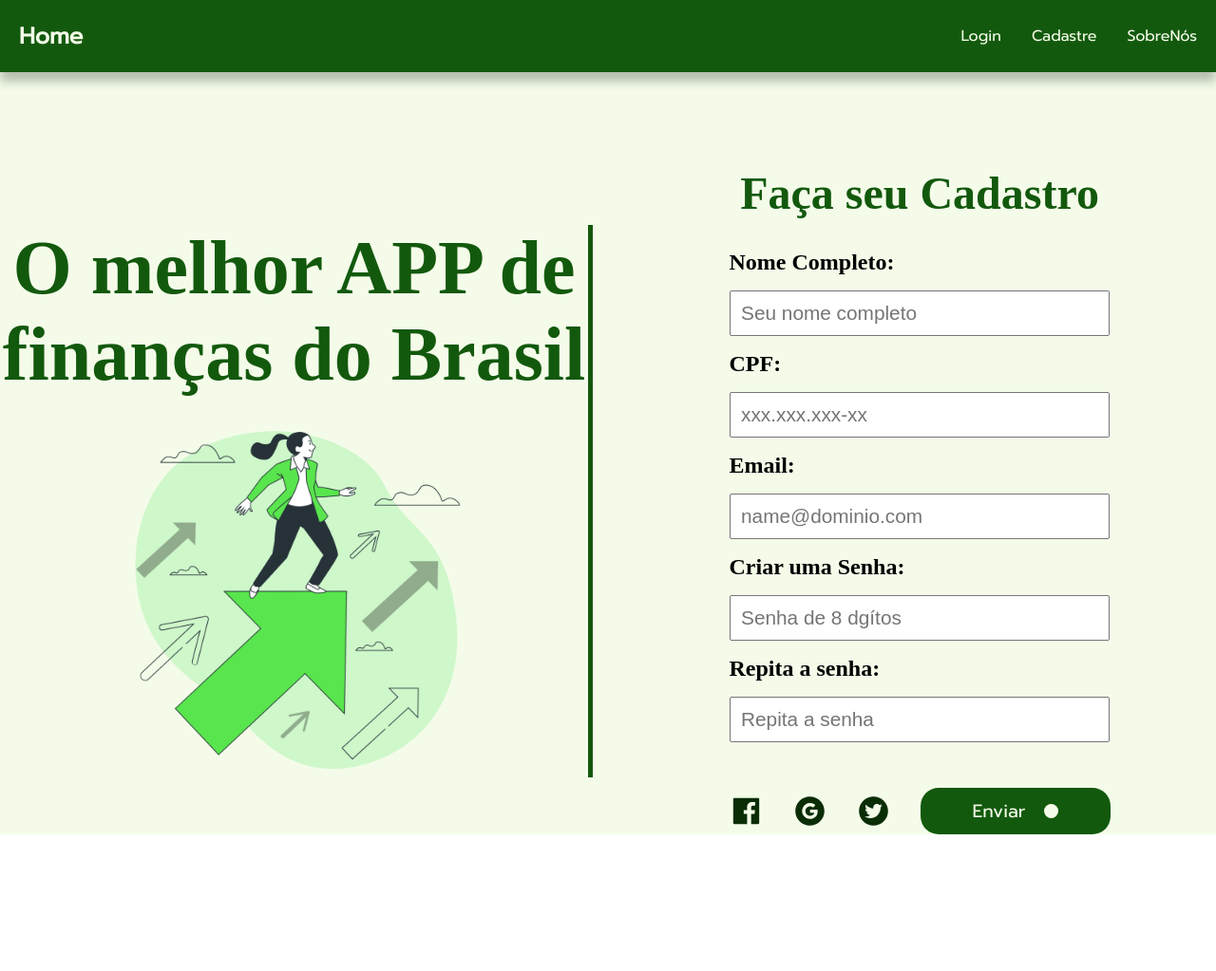
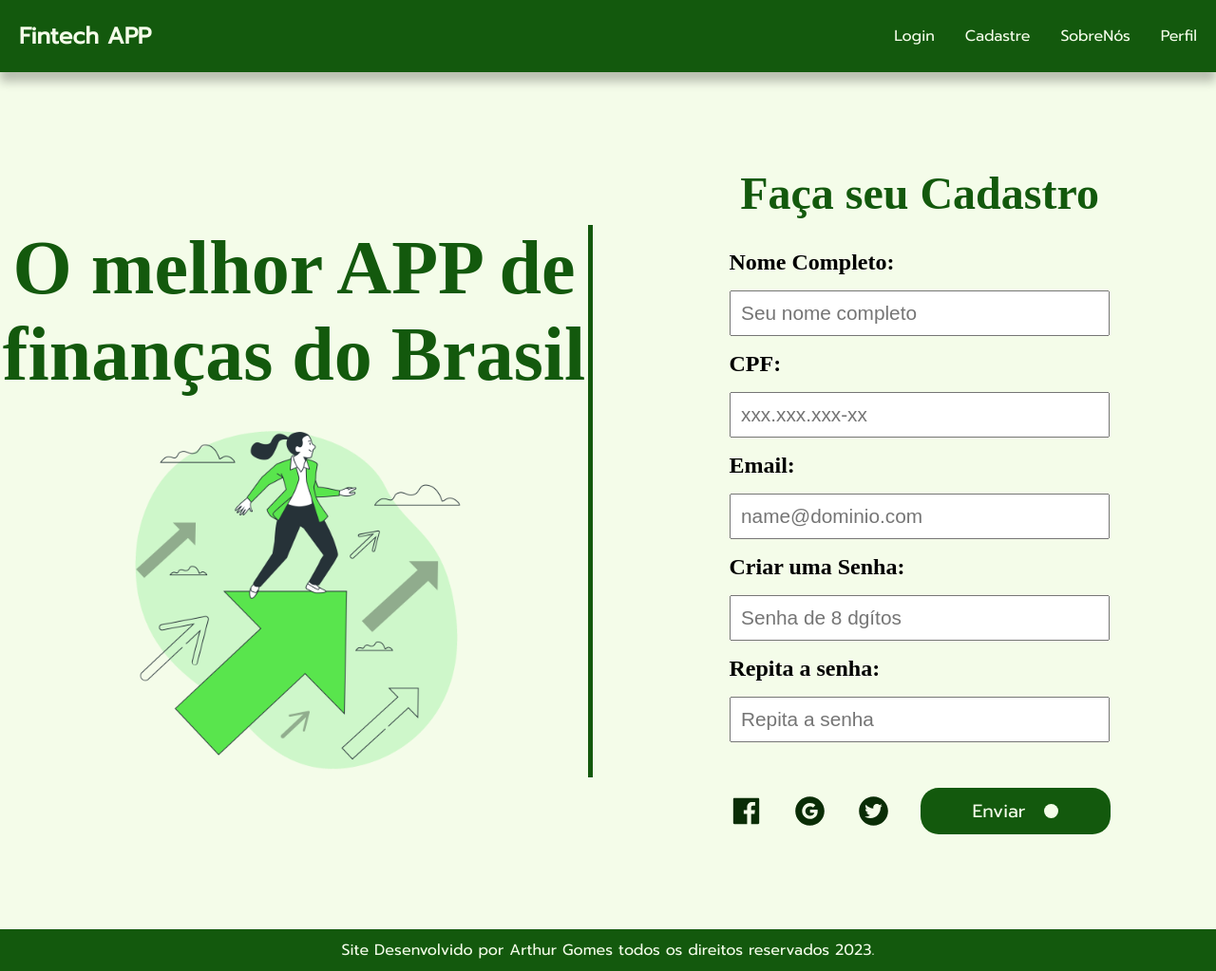
Before and after one commit to Arttutu/Jovem-Invest, a React (Create React App) app: page / in a window 1280 px wide. Shown: the whole page at 95% size. Before the commit the page ends 879 px from the top, so only its background shows below. Built offline with nearby package versions, Linux system fonts and the light colour scheme; the HTML template or start-up script is replaced by a standard one.

Commit message:
arrumando semântica incorreta e criando um rodape para a pagina

```diff
--- a/src/App.js
+++ b/src/App.js
@@ -5,6 +5,7 @@ import Header from "./Components/Header";
 import {  Branco } from "./Components/UI/variaveis";
 import MenuMobile from "./Components/HeaderMobile";
 import { useState } from "react";
+import Rodape from "./Components/Rodape";
 
 const StylePage = styled.div`
   width: 100%;
@@ -28,6 +29,7 @@ function App() {
         <Main>
           <Banner/>
         </Main>
+        <Rodape />
       </StylePage>
     </>
   )
--- a/src/Components/Banner/index.jsx
+++ b/src/Components/Banner/index.jsx
@@ -6,9 +6,11 @@ import Formulario from '../Formulario'
 import { VerdeEscuro2 } from '../UI/variaveis'
 
 const BoxBanner = styled.div `
+    height: 100%;
+    margin: 100px 0px;
     display: flex;
     align-items: center;
-    padding-top: 100px;
+
     gap:2em;
     @media (max-width:768px){
         flex-direction: column;
--- a/src/Components/Formulario/index.jsx
+++ b/src/Components/Formulario/index.jsx
@@ -1,12 +1,13 @@
 import React from 'react'
 import { styled } from 'styled-components'
-import { Font, VerdeClaro2, VerdeEscuro1 } from '../UI/variaveis'
+import { Font, VerdeEscuro1 } from '../UI/variaveis'
 import { Bolinha, BotaoPrincipal, Titulo } from '../UI'
 import {AiFillTwitterCircle, AiFillGoogleCircle, AiFillFacebook} from "react-icons/ai"
 const BoxForm = styled.div`
     display: flex;
     flex-direction: column;
     align-items: center;
+
     gap:2rem;
     justify-content: center;
     width: 50%;
--- a/src/Components/Header/index.jsx
+++ b/src/Components/Header/index.jsx
@@ -1,6 +1,6 @@
 import React from 'react'
 import { styled } from 'styled-components'
-import { Branco, Font, VerdeEscuro2 } from '../UI/variaveis'
+import { Branco, Font, VerdeEscuro1, VerdeEscuro2 } from '../UI/variaveis'
 import { Box, Lista, Logo } from '../UI'
 import {RxHamburgerMenu} from "react-icons/rx"
 
@@ -48,7 +48,7 @@ export default function Header({setMenuOpen}) {
       <Box>
         <BoxNav>
           <BoxLogo>
-                <Logo>Home</Logo>
+                <Logo>Fintech APP</Logo>
                 <RxHamburgerMenu onClick={() => setMenuOpen(true)} />
           </BoxLogo>
           <nav>
@@ -56,6 +56,7 @@ export default function Header({setMenuOpen}) {
                 <ListaItem>Login</ListaItem>
                 <ListaItem>Cadastre</ListaItem>
                 <ListaItem >SobreNós</ListaItem>
+                <ListaItem >Perfil</ListaItem>
 
             </Lista>
           </nav>
--- a/src/Components/HeaderMobile/index.jsx
+++ b/src/Components/HeaderMobile/index.jsx
@@ -41,15 +41,17 @@ const Container = styled.div`
     ` : "")}
 
 `
-const NavListaMobile =styled.nav`
+const UlStyle = styled.ul`
   display: flex;
   flex-direction: column;
   list-style: none;
   gap: 2rem;
   padding-left: 2rem;
+`
+const NavListaMobile =styled.nav`
   transform: scale(0.7);
   transition: .7s;
-  ${({menuopen}) => (menuopen  ? css`
+ ${({menuopen}) => (menuopen  ? css`
       transform: scale(1);
     ` : "" )}
 
@@ -85,22 +87,21 @@ export default function MenuMobile({menuopen, setMenuOpen}) {
   return (
     <Container menuopen = {menuopen}>
       <BoxLogo>
-       <Logo>Home</Logo>
+       <Logo>
+        Fintech APP
+       </Logo>
       </BoxLogo>
       <IoClose size={35} color="#fff" onClick={() => setMenuOpen(false)}/>
-      <nav>
+
         <NavListaMobile menuopen = {menuopen} >
-          <li>
-            <LinkMenuNav>Login</LinkMenuNav>
-          </li>
-          <li>
-            <LinkMenuNav>Cadastre</LinkMenuNav>
-          </li>
-          <li>
-            <LinkMenuNav>Sobre Nós</LinkMenuNav>
-          </li>
+          <UlStyle>
+              <LinkMenuNav>Login</LinkMenuNav>
+              <LinkMenuNav>Cadastre</LinkMenuNav>
+              <LinkMenuNav>Sobre Nós</LinkMenuNav>
+              <LinkMenuNav>Perfil</LinkMenuNav>
+          </UlStyle>
         </NavListaMobile>
-      </nav>
+
     </Container>
   )
 }
--- /dev/null
+++ b/src/Components/Rodape/index.jsx
@@ -0,0 +1,23 @@
+import React from 'react'
+import { styled } from 'styled-components'
+import {Branco, Font, VerdeEscuro1, VerdeEscuro2 } from '../UI/variaveis'
+const StyledRodape = styled.footer`
+    display: flex;
+    align-items: center;
+    justify-content: center;
+    text-align: center;
+    padding: 10px;
+    background-color: ${VerdeEscuro2};
+`
+const Legenda = styled.span`
+    font-family: ${Font};
+    font-size: 1em;
+    color: ${Branco};
+`
+export default function Rodape() {
+  return (
+    <StyledRodape>
+        <Legenda>Site Desenvolvido por Arthur Gomes todos os direitos reservados 2023. </Legenda>
+    </StyledRodape>
+  )
+}
--- a/src/Components/UI/index.jsx
+++ b/src/Components/UI/index.jsx
@@ -9,6 +9,7 @@ export const Titulo = styled.h1`
     color: ${VerdeEscuro2};
     font-size: ${({cadastro}) => (cadastro == "true" ? "3em": "5em")};
     font-style: ${Font};
+    text-align: center;
 
 `
 export const BotaoPrincipal = styled.button`
```
